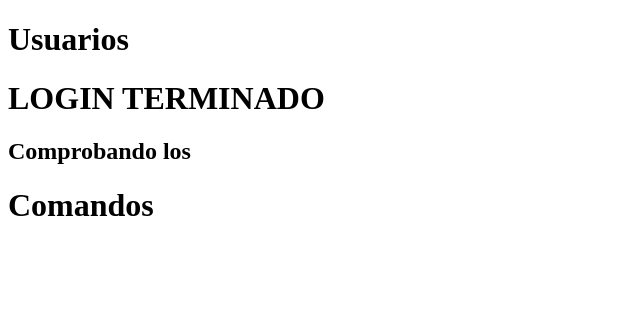
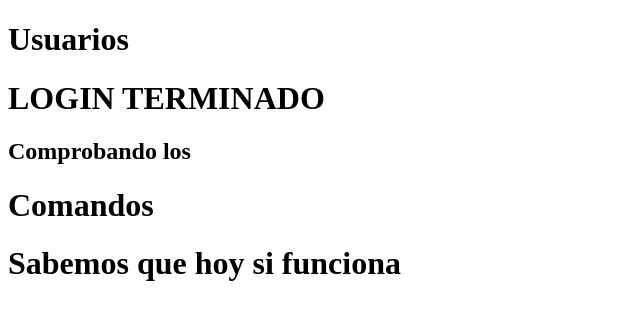
Before and after one commit to dmarquezsv/proyecto-FGK, a plain HTML site: page index.html in a window 1280 px wide. Shown: the whole page, without its empty margins (0-640 px from the left). Drawn offline with Linux system fonts and the light colour scheme.

```diff
--- a/index.html
+++ b/index.html
@@ -11,5 +11,6 @@
     <h1>LOGIN TERMINADO</h1>
     <h2>Comprobando los</h2>
     <h1>Comandos</h1>
+    <h1>Sabemos que hoy si funciona</h1>
 </body>
 </html>
```
Also changed, not shown: login.html (added, +1 -0 lines).
